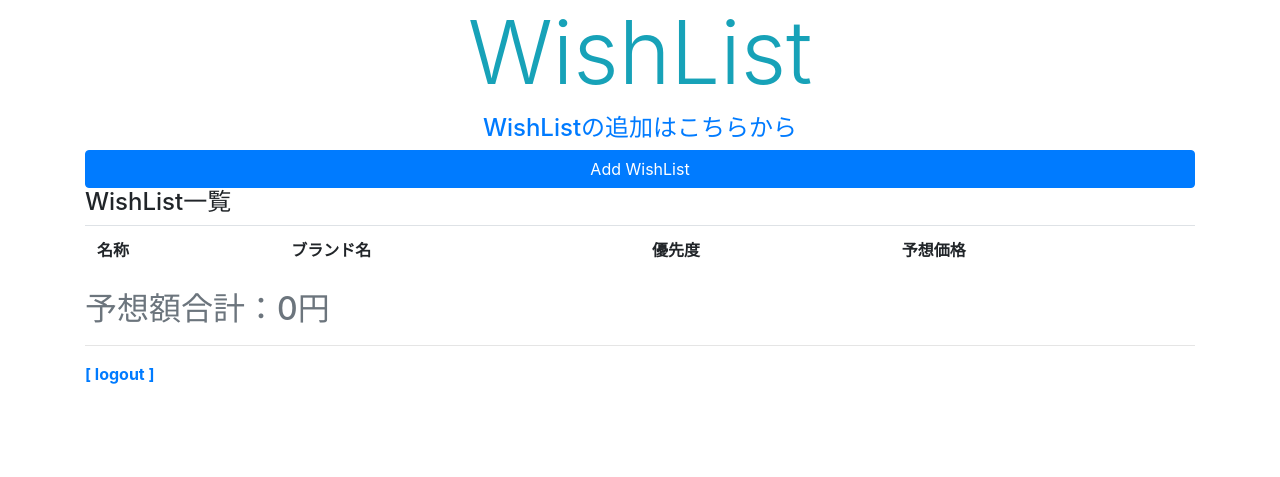
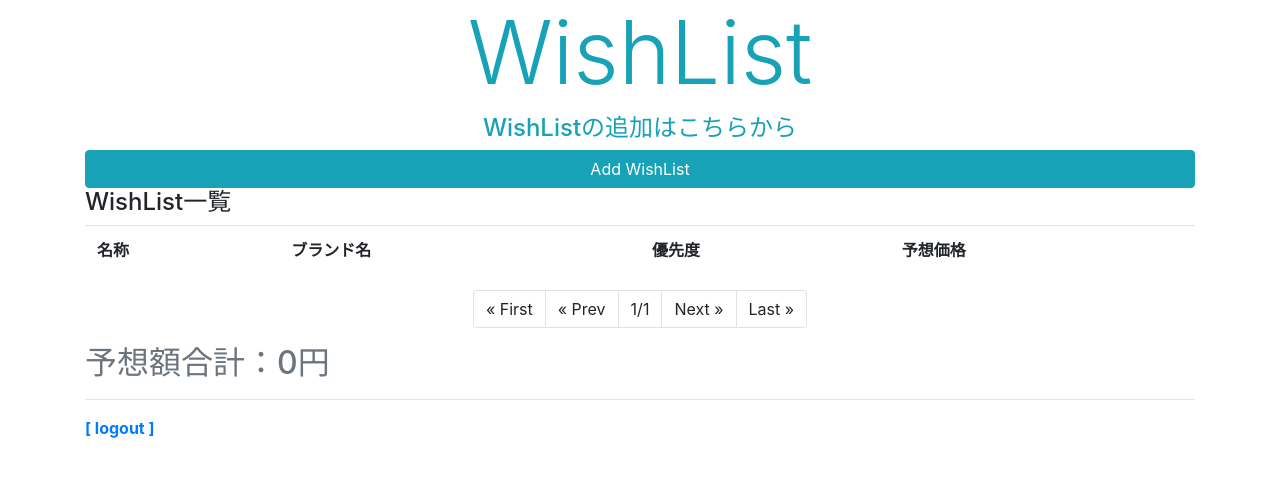
Before and after one commit to kimuson13/close-cloth, a Django app: page /clothes/wishlist in a window 1280 px wide. Shown: the part 56-533 px from the top of the page. Run offline with Django 3.2, Linux system fonts and the light colour scheme; a user stored in the database is signed in; data comes from the database, SQL or seed files in the repository; both versions use the stored data as it was after the commit; lists and menus that the app fills with data are empty; some libraries are stand-ins or nearby versions.

Commit message:
create wishlist paginator

```diff
--- a/cloth_manage/clothes/templates/clothes/post.html
+++ b/cloth_manage/clothes/templates/clothes/post.html
@@ -3,7 +3,7 @@
 {% block title %}{{title}}{% endblock %}
 
 {% block header %}
-<h1 class="display-2 text-primary text-center">Add New Cloth</h1>
+<h1 class="display-2 text-primary text-center">Add a Cloth</h1>
 {% endblock %}
 
 {% block content %}
--- a/cloth_manage/clothes/templates/clothes/top.html
+++ b/cloth_manage/clothes/templates/clothes/top.html
@@ -3,7 +3,7 @@
 {% block title %}{{title}}{% endblock %}
 
 {% block header %}
-<h1 class="display-2 text-primary text-center">Close Cloth TOP</h1>
+<h1 class="display-2 text-primary text-center">Close Cloth</h1>
 {% endblock %}
 
 {% block content %}
@@ -28,7 +28,7 @@
     </tr>
     {% endfor %}
 </table>
-<ul class="pagination w-100">
+<ul class="pagination justify-content-center">
     {% if data.has_previous %}
     <li class="page-item">
         <a class="page-link" href="{% url 'top' %}">&laquo; First</a>
--- a/cloth_manage/clothes/templates/clothes/wishlist.html
+++ b/cloth_manage/clothes/templates/clothes/wishlist.html
@@ -7,8 +7,8 @@
 {% endblock %}
 
 {% block content %}
-<p class="h4 text-primary text-center">WishListの追加はこちらから</p>
-<a class="btn btn-primary w-100" href="{% url 'wishlist_add' %}">Add WishList</a>
+<p class="h4 text-info text-center">WishListの追加はこちらから</p>
+<a class="btn btn-info w-100" href="{% url 'wishlist_add' %}">Add WishList</a>
 <p class="h4">WishList一覧</p>
 <table class="table">
     <tr>
@@ -35,5 +35,40 @@
     </tr>
     {% endfor %}
 </table>
+<ul class="pagination justify-content-center">
+    {% if data.has_previous %}
+    <li class="page-item">
+        <a class="page-link" href="{% url 'wishlist' %}">&laquo; First</a>
+    </li>
+    <li class="page-item">
+        <a class="page-link" href="{% url 'wishlist' %}/{{data.previous_page_number}}">&laquo; Prev</a>
+    </li>
+    {% else %}
+    <li class="page-item">
+        <a class="page-link">&laquo; First</a>
+    </li>
+    <li class="page-item">
+        <a class="page-link">&laquo; Prev</a>
+    </li>
+    {% endif %}
+    <li class="page-item">
+        <a class="page-link">{{data.number}}/{{data.paginator.num_pages}}</a>
+    </li>
+    {% if data.has_next %}
+    <li class="page-item">
+        <a class="page-link" href="{% url 'wishlist' %}/{{data.next_page_number}}">Next &raquo;</a>
+    </li>
+    <li class="page-item">
+        <a class="page-link" href="{% url 'wishlist' %}/{{data.paginator.num_pages}}">Last &raquo;</a>
+    </li>
+    {% else %}
+    <li class="page-item">
+        <a class="page-link">Next &raquo;</a>
+    </li>
+    <li class="page-item">
+        <a class="page-link">Last &raquo;</a>
+    </li>
+    {% endif %}
+</ul>
 <p class="h2 text-secondary">予想額合計：{{sum_price}}円</p>
 {% endblock %}
--- a/cloth_manage/clothes/templates/clothes/wishlist_add.html
+++ b/cloth_manage/clothes/templates/clothes/wishlist_add.html
@@ -3,13 +3,13 @@
 {% block title %}{{title}}{% endblock %}
 
 {% block header %}
-<h1 class="display-2 text-primary text-center">Add WishtList</h1>
+<h1 class="display-2 text-info text-center">Add WishtList</h1>
 {% endblock %}
 
 {% block content %}
 <form enctype="multipart/form-data" action="{% url 'wishlist_add' %}" method="POST">
     {% csrf_token %}
     {{ form.as_p }}
-    <input type="submit" value="Add" class="btn btn-primary w-100">
+    <input type="submit" value="Add" class="btn btn-info w-100">
 </form>
 {% endblock %}
```
Also changed, not shown: cloth_manage/db.sqlite3.
